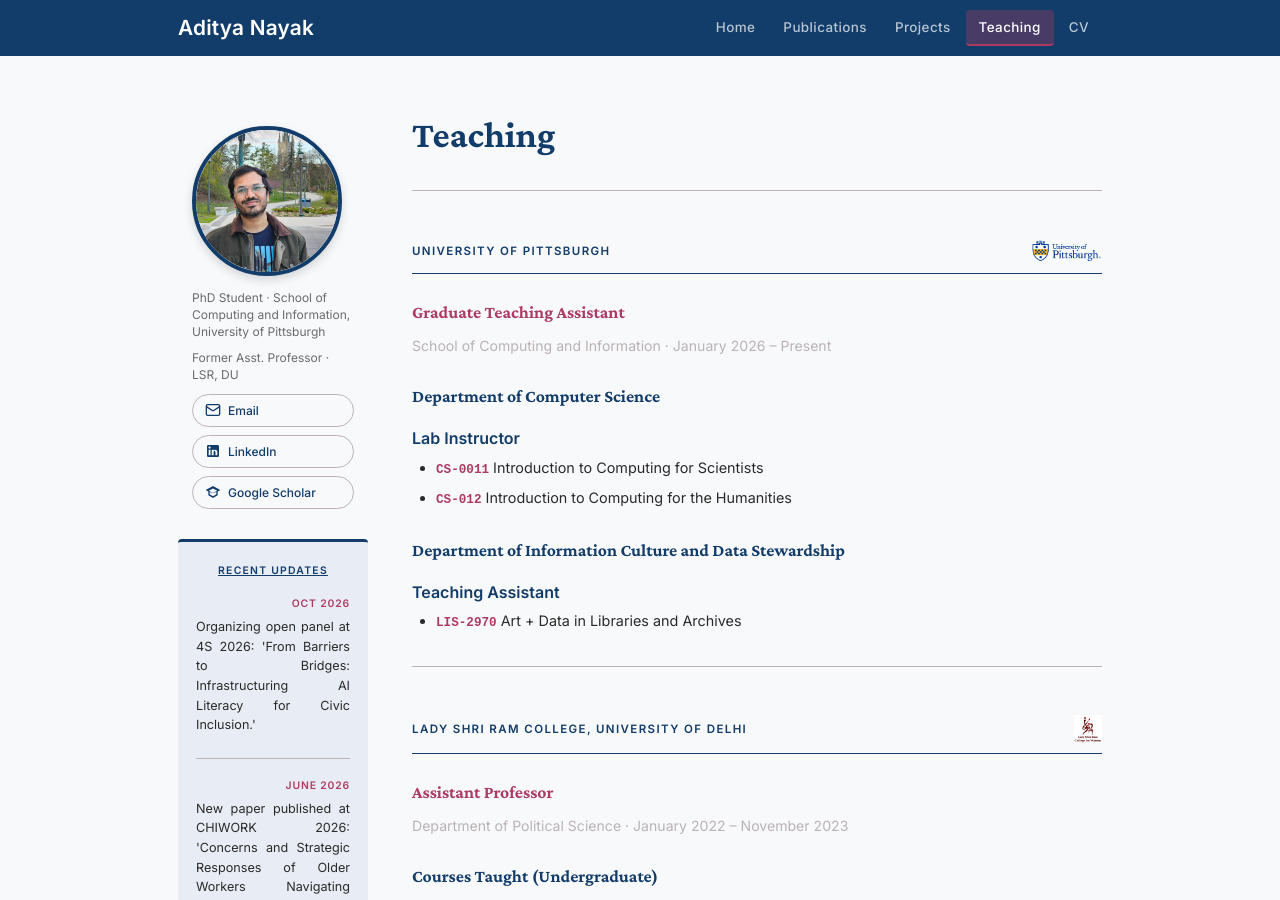
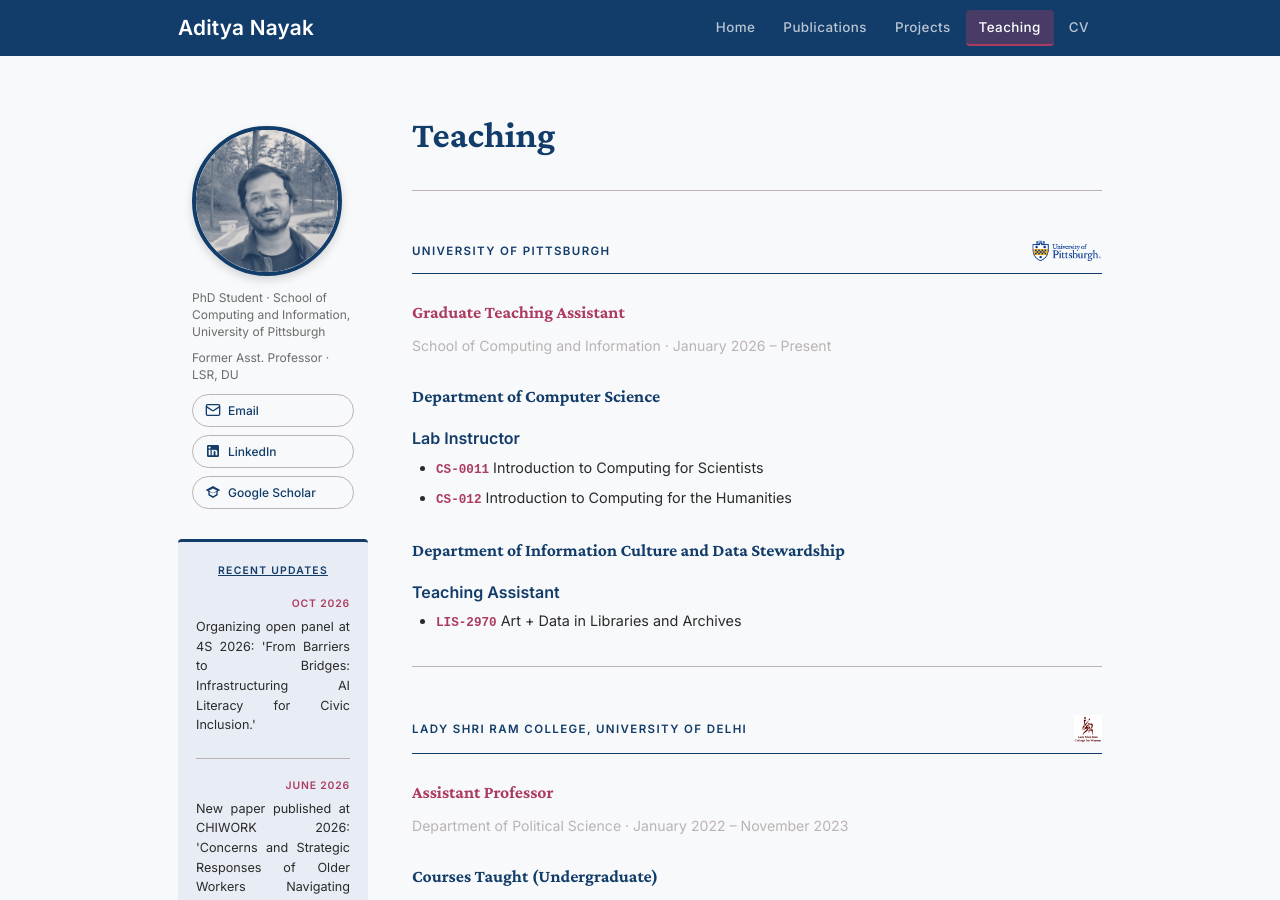
Before and after one commit to adityanayak-info/adityanayak-info.github.io, a Jekyll site: the page built from teaching.md, in a window 1280 px wide and 900 px high. Built offline with Jekyll 4.4.1, drawn with Linux system fonts in a browser that asks for light colours.

Commit message:
Update default.html

```diff
--- a/_layouts/default.html
+++ b/_layouts/default.html
@@ -149,7 +149,7 @@
   {% unless page.url == '/' %}
   <aside class="left-sidebar">
     <div class="left-sidebar-profile">
-      <img src="{{ '/assets/img/FIMS.jpg' | relative_url }}" alt="Aditya Nayak">
+      <img src="{{ '/assets/img/headshot-duotone.jpg' | relative_url }}" alt="Aditya Nayak">
       <p style="font-size:0.75rem;color:var(--text-muted);line-height:1.4;margin:8px 0 10px;">PhD Student · School of Computing and Information, University of Pittsburgh</p>
       <p style="font-size:0.75rem;color:var(--text-muted);line-height:1.4;margin:8px 0 10px;">Former Asst. Professor · LSR, DU</p>
       <div class="left-sidebar-buttons">
```
